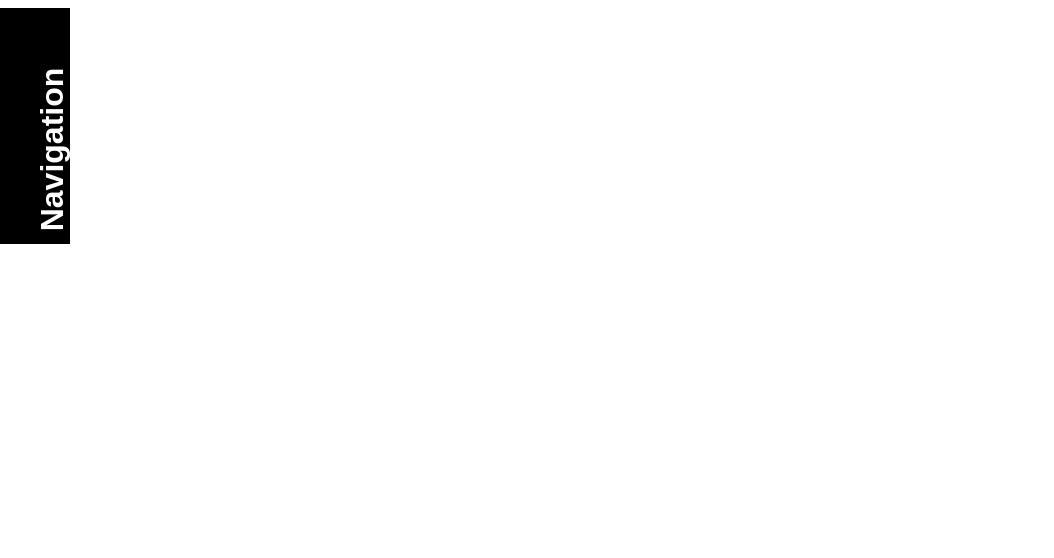
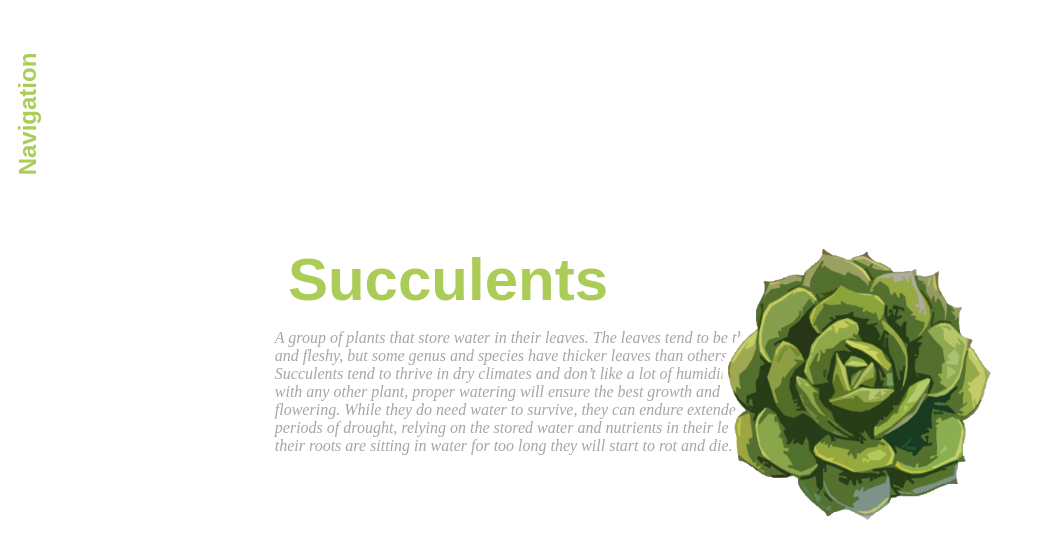
Before and after one commit to Jennykuma/SENG-513, a plain HTML site: page A1/index.html in a window 1280 px wide. Shown: the whole page, without its empty margins (0-1054 px from the left). Drawn offline with Linux system fonts and the light colour scheme.

Commit message:
Homepage pretty much done

```diff
--- a/A1/css/style.css
+++ b/A1/css/style.css
@@ -9,7 +9,7 @@ body {
     padding: 15px;
     width: 150px;
 
-    background-color: black;
+    background-color: white;
 }
 
 #sideNav:hover{
@@ -17,15 +17,14 @@ body {
 }
 
 #sideNav:hover a{
+    font-family: Verdana;
     text-decoration: none;
     font-size: small;
-    font-family: Verdana;
-    text-decoration: none;
-    color:#FFF;
+    color: #ABCC57;
 }
 
 #sideNav a {
-    color: black;
+    color: white;
     text-decoration: none;
     font-size: 16px;
 }
@@ -33,8 +32,40 @@ body {
 #navText {
     position: absolute;
     transform:rotate(-90deg);
-    bottom: 55px;
-    right: -65px;
+    bottom: 100px;
+    right: -20px;
 
-    color: white;
+    color: #ABCC57;
+    font-size: 24px;
 }
+
+#name {
+    position: absolute;
+    top: 35%;
+    left: 35%;
+    transform: translateX(-50%) translateY(-50%);
+
+    color: #ABCC57;
+    font-size: 30px;
+    text-align: center;
+}
+
+#description {
+    width: 500px;
+    position: absolute;
+    top: 49%;
+    left: 41%;
+    transform: translateX(-50%) translateY(-50%);
+
+    opacity: 0.7;
+    color: grey;
+    font-family: "Times New Roman";
+    font-style: italic;
+}
+
+#succulent1 {
+    position: absolute;
+    top: 48%;
+    left: 67%;
+    transform: translateX(-50%) translateY(-50%);
+}
--- a/A1/index.html
+++ b/A1/index.html
@@ -2,7 +2,7 @@
 <html lang="en">
 <head>
     <meta charset="UTF-8">
-    <title>Final Fantasy</title>
+    <title>Succulents</title>
 
     <!-- Stylesheet -->
     <link rel="stylesheet" type="text/css" href="css/style.css">
@@ -11,14 +11,31 @@
 
     <div id="sideNav" class ="nav">
         <h1 id="navText">Navigation</h1>
-        <li><a href="#">&rsaquo; Final Fantasy</a></li>
+        <a href="index.html">&rsaquo; Home</a>
         <br>
-        <li><a href="#">&rsaquo; Favourites: </a>
+        <a href="#">&rsaquo; About</a>
+        <br>
+        <a href="#">&rsaquo; Favourites: </a>
             <ul><a href="#">&rsaquo; FFVII</a></ul>
             <ul><a href="#">&rsaquo; FFVIII</a></ul>
             <ul><a href="#">&rsaquo; FFX</a></ul>
             <ul><a href="#">&rsaquo; FFXII</a></ul>
-        </li>
+    </div>
+
+    <div class="container">
+        <div id="name">
+            <h1>Succulents</h1>
+        </div>
+
+        <div id="description">
+            A group of plants that store water in their leaves.  The leaves tend to be thick and fleshy, but some genus and
+            species have thicker leaves than others. Succulents tend to thrive in dry climates and don’t like a lot of
+            humidity. As with any other plant, proper watering will ensure the best growth and flowering. While they do
+            need water to survive, they can endure extended periods of drought, relying on the stored water and nutrients
+            in their leaves. If their roots are sitting in water for too long they will start to rot and die.
+        </div>
+
+        <img id="succulent1" src="img/Succulent_NoBlackBorder.png" height="329" width="300"/>
     </div>
 
 
```
Also changed, not shown: A1/img/Succulent_NoBlackBorder.png (added), A1/img/succulent.png (added).
